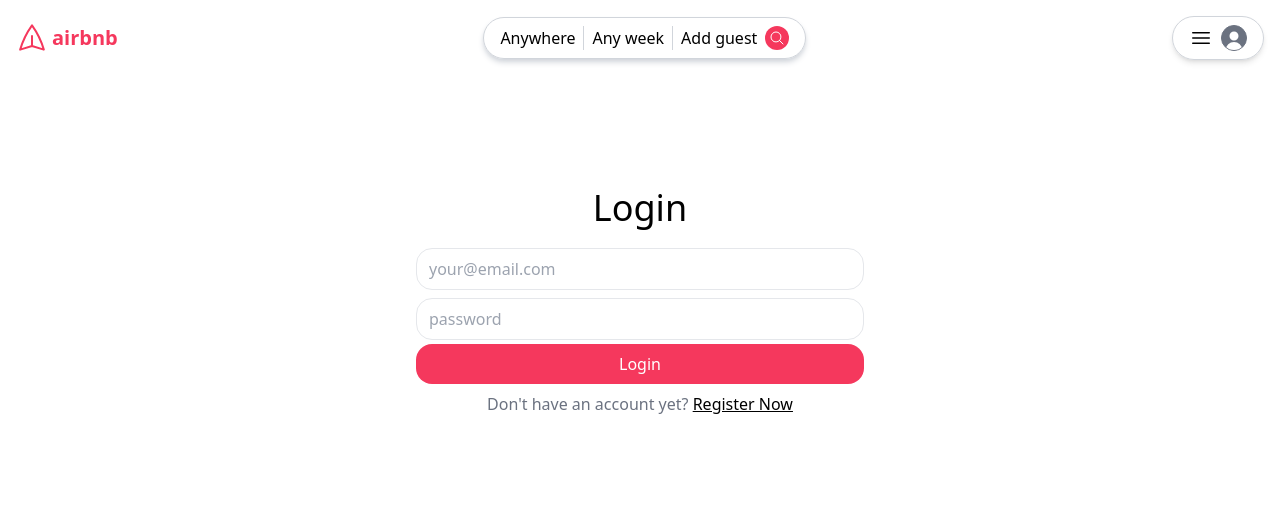
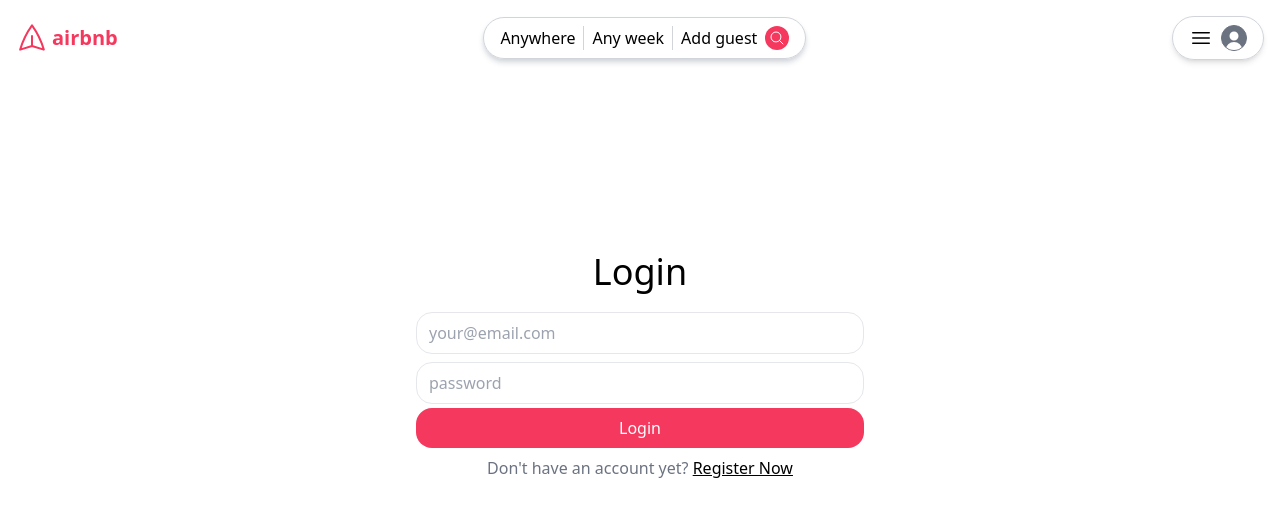
Before and after one commit to Kashish0401/Airbnb-Clone, a React (Vite) app in the folder ui/: page /login in a window 1280 px wide. Shown: the top 516 px of the page. Built offline with nearby package versions, Linux system fonts and the light colour scheme.

Commit message:
Login Page

```diff
--- a/ui/src/Pages/Login.jsx
+++ b/ui/src/Pages/Login.jsx
@@ -1,10 +1,9 @@
 import React from 'react'
 import { Link } from 'react-router-dom'
-import Register from './Register'
 
 const Login = () => {
   return (
-    <div className='mt-4 grow flex flex-col justify-center mb-64'>
+    <div className='mt-4 grow flex flex-col justify-center mb-32'>
       <h1 className='text-4xl text-center mb-4'>Login</h1>
       <form action="" className='max-w-md mx-auto' >
         <input type="email" placeholder='your@email.com' />
```
